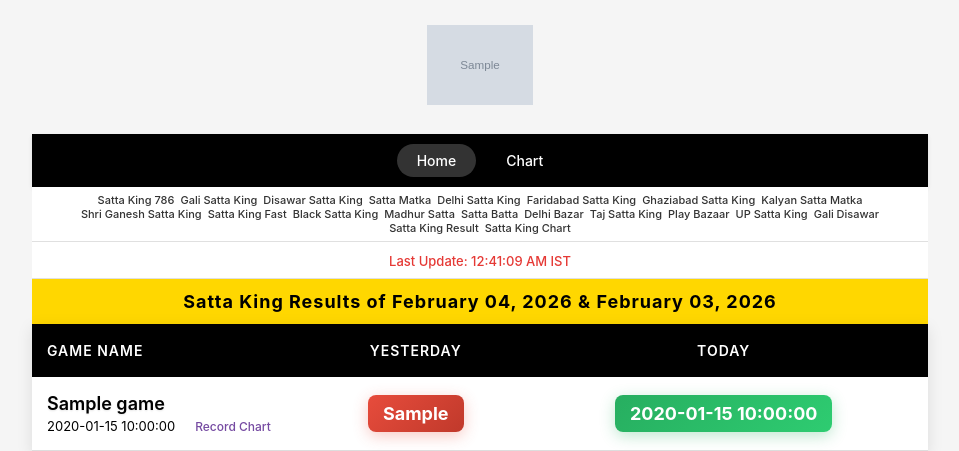
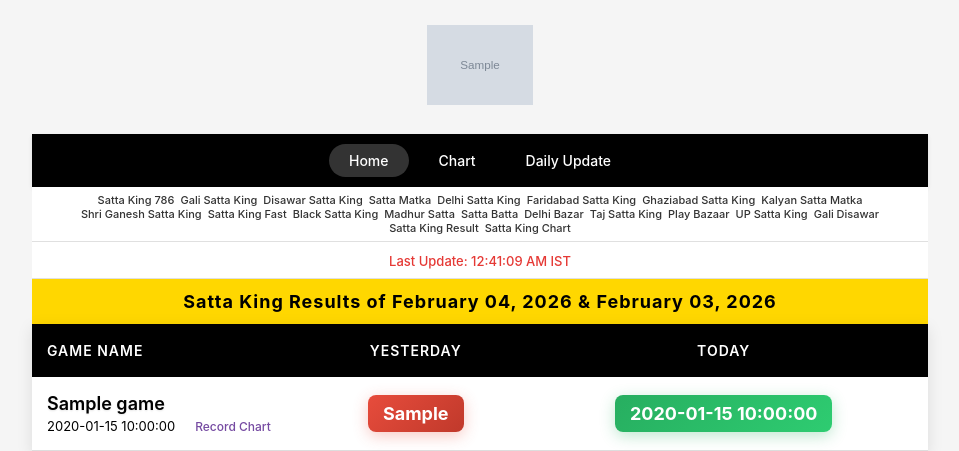
Before and after one commit to codinghunt24/sattawala, a Flask app: page / in a window 1280 px wide. Shown: the top 451 px of the page, without its empty margins (160-1119 px from the left). Run offline with Flask 3, Linux system fonts and the light colour scheme; grey boxes marked "Sample" are stand-in pictures; a database or web service that is not in the repository returns one stand-in record (values such as "Sample title"); some libraries are stand-ins or nearby versions.

Commit message:
Add daily update navigation link to home and chart pages
Add a new navigation link to the 'Daily Update' section on both the index and chart pages.

Replit-Commit-Author: Agent
Replit-Commit-Session-Id: aee7e865-1a99-432c-9787-d3033c94b277
Replit-Commit-Checkpoint-Type: full_checkpoint
Replit-Commit-Event-Id: 8e763be7-8db1-4083-b05a-b2d789027d84
Replit-Commit-Screenshot-Url: https://storage.googleapis.com/screenshot-production-us-central1/5c5b60f3-96fb-4ea4-8b2d-7cb9d62b34ba/aee7e865-1a99-432c-9787-d3033c94b277/cVMEeUS
Replit-Helium-Checkpoint-Created: true

```diff
--- a/templates/chart.html
+++ b/templates/chart.html
@@ -480,6 +480,7 @@
         <div class="nav-menu">
             <a href="/" class="nav-item">Home</a>
             <a href="/chart" class="nav-item active">Chart</a>
+            <a href="/#daily-update" class="nav-item">Daily Update</a>
         </div>
     </div>
 
--- a/templates/index.html
+++ b/templates/index.html
@@ -413,6 +413,7 @@
         <div class="nav-menu">
             <a href="/" class="nav-item active">Home</a>
             <a href="/chart" class="nav-item">Chart</a>
+            <a href="#daily-update" class="nav-item">Daily Update</a>
         </div>
     </div>
 
```
